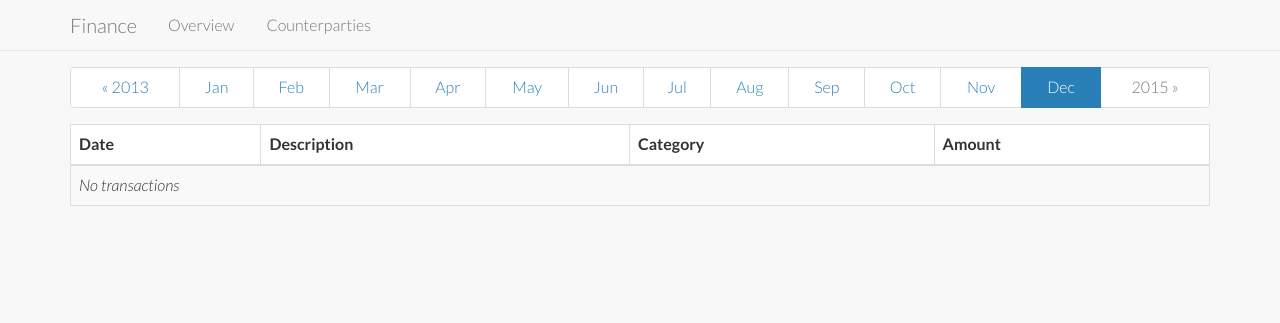
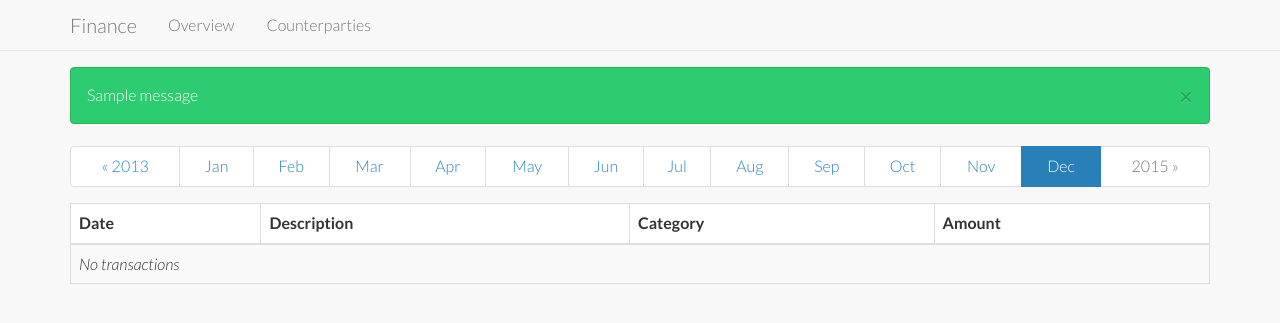
Before and after one commit to saul/finance, a Django app: page / in a window 1280 px wide. Shown: the top 323 px of the page. Run offline with Django 3.2, Linux system fonts and the light colour scheme; tables that the repository leaves empty hold one stand-in row (values such as "Sample post"); one stand-in notice (Sample message) is shown; data that the repository does not hold is empty; style sheets or scripts are compiled from the project's sources; some libraries are stand-ins or nearby versions.

Commit message:
Added messages/alert support to base template

```diff
--- a/templates/base.html
+++ b/templates/base.html
@@ -41,6 +41,19 @@
 </nav>
 
 <div class="container">
+	{% if messages %}
+	<div class="row">
+		<div class="col-md-12">
+			{% for message in messages %}
+				<div class="alert alert-{{ message.tags|default:"info" }}" role="alert">
+					<button type="button" class="close" data-dismiss="alert"><span aria-hidden="true">&times;</span><span class="sr-only">Close</span></button>
+					{{ message }}
+				</div>
+			{% endfor %}
+		</div>
+	</div>
+	{% endif %}
+
 	<div class="row">
 		{% block main.outer %}
 		<div class="col-md-12">
```
